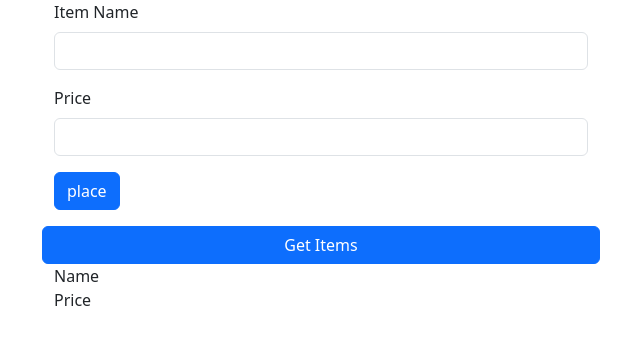
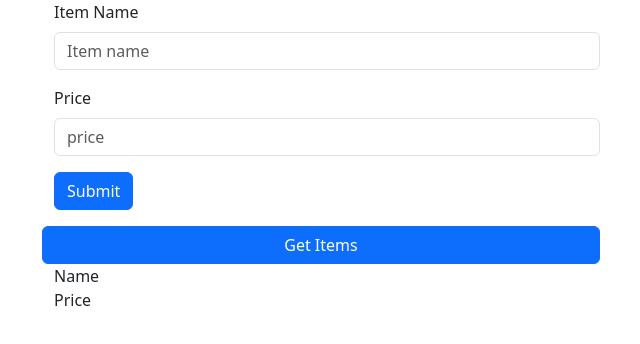
Before and after one commit to Shenmadu/Inventory, a plain HTML site: page inventory-manage-fro/index.html in a window 1280 px wide. Shown: the whole page, without its empty margins (28-668 px from the left). Drawn offline with nearby package versions, Linux system fonts and the light colour scheme.

Commit message:
use boostrap

```diff
--- a/inventory-manage-fro/index.html
+++ b/inventory-manage-fro/index.html
@@ -12,22 +12,28 @@
 
 <body>
     <div class="container">
-        <div class=" row col-6">
+        <div class="row">
+            <div class="col-6">
                 <form>
                     <div class="mb-3">
                         <label for="txtName" class="form-label">Item Name</label>
-                    <input type="text" class="form-control" id="txtName" aria-describedby="emailHelp">
+                        <input type="text" class="form-control" id="txtName"placeholder="Item name" >
 
                     </div>
                     <div class="mb-3">
                         <label for="txtPrice" class="form-label">Price</label>
-                    <input type="text" class="form-control" id="txtPrice">
+                        <input type="" class="form-control" id="txtPrice"placeholder="price">
                     </div>
 
-                <button type="submit" class="btn btn-primary mb-3">place</button>
+
+                    <input type="button" class="btn btn-primary mb-3" id="btnSubmit" value="Submit">
 
                 </form>
+
         </div>
+        </div>
+
+
 
         <div class=" row col-6 mb-3">
             <button type="submit" class="btn btn-primary" id="btnGetItems">Get Items</button>
@@ -48,11 +54,8 @@
     <label id="lblName">Name</label> <br>
     <label id="lblPrice">Price</label> -->
 
+    <script src="js/script.js"></script>
 
-
-
-
-    <script src="js/script.js"></script>
 </body>
 
 </html>
```
Lines whose indentation alone changed are shown as unchanged.
